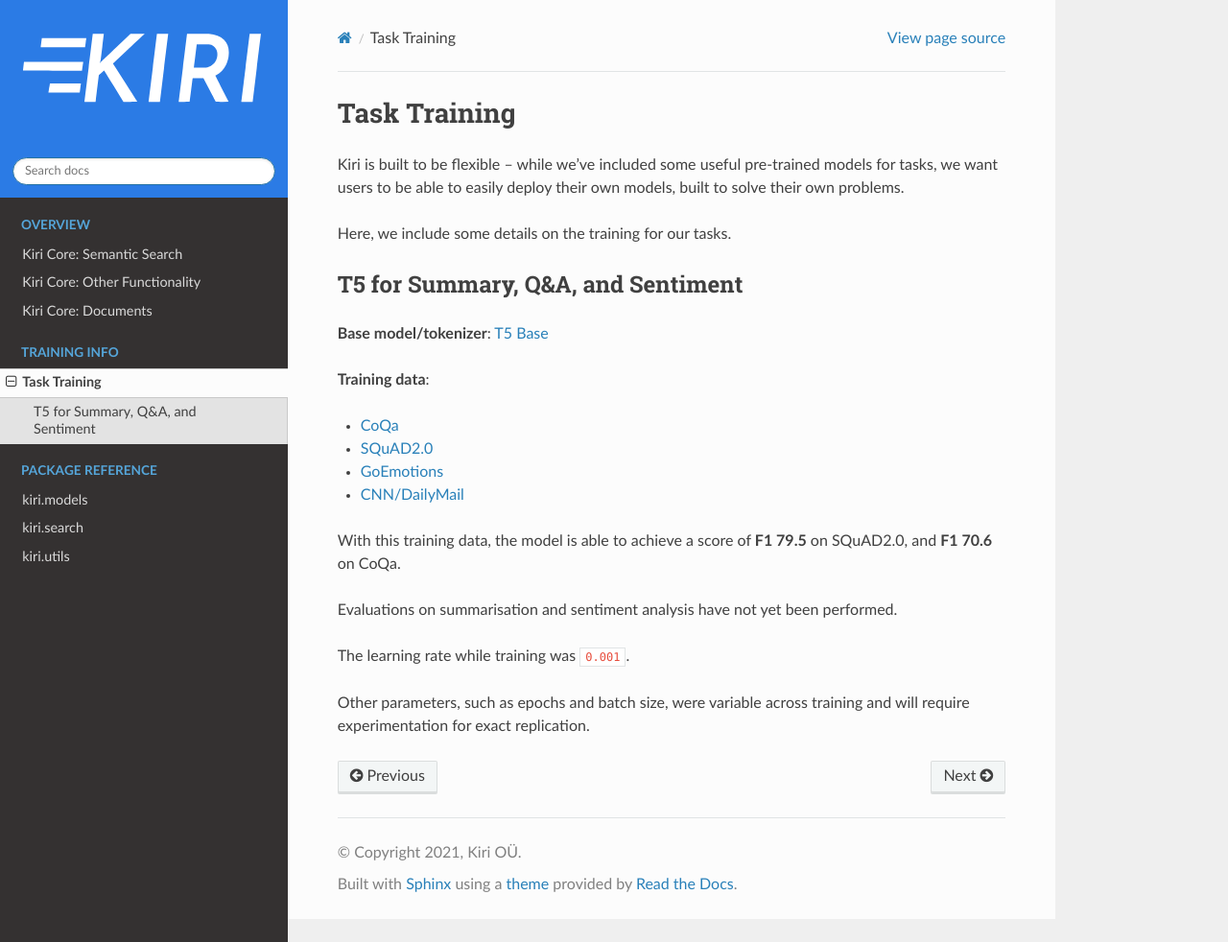
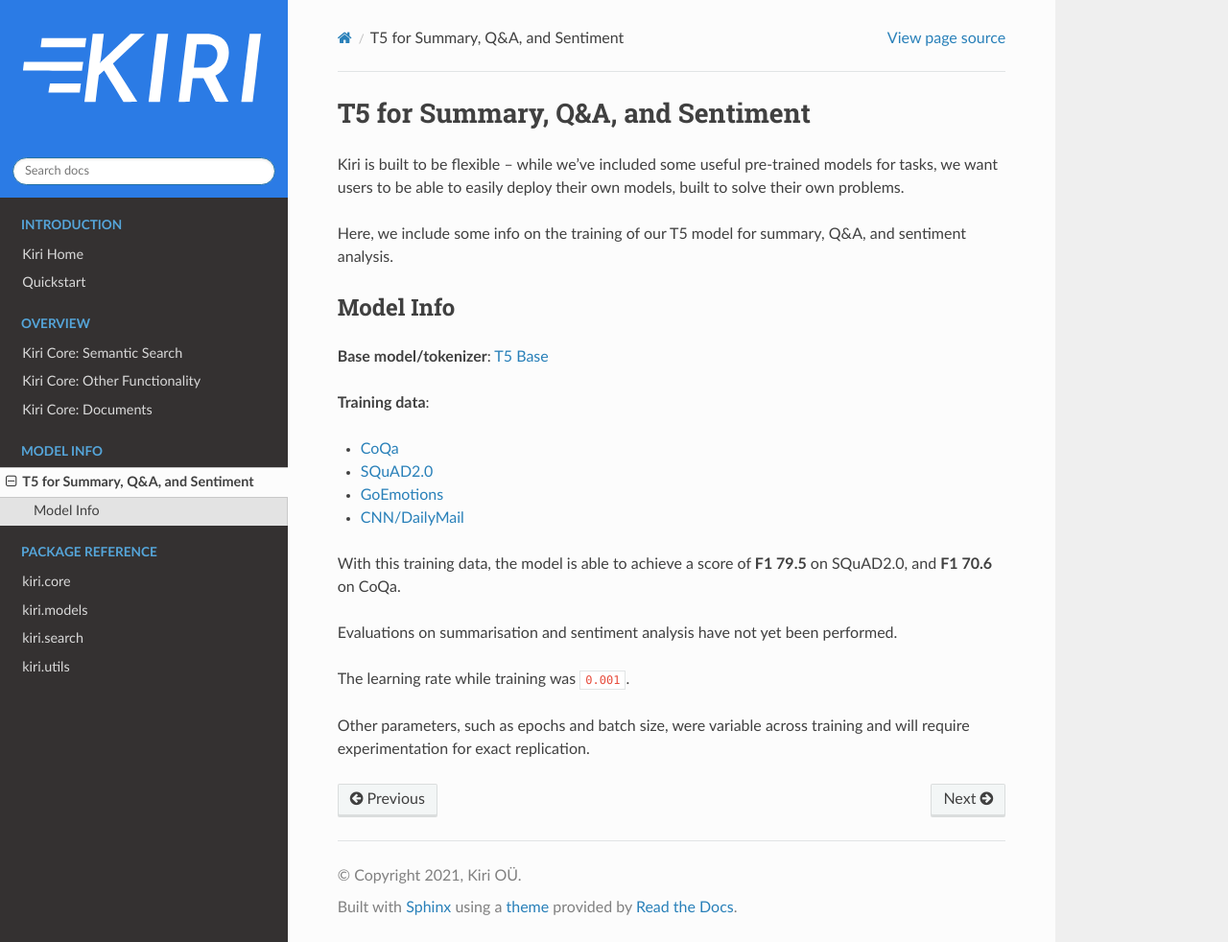
Before and after one commit to backprop-ai/backprop, a Sphinx documentation site: the page built from docs/source/T5-summary-qa-sentiment.rst, in a window 1280 px wide and 982 px high. Shown: the whole window at 96% size. Built offline with Sphinx 7.4.7 and the Read the Docs theme 2.0.0, drawn with Linux system fonts in a browser that asks for light colours.

Commit message:
Doc structure change

```diff
--- a/docs/source/Tasks.rst
+++ b/docs/source/T5-summary-qa-sentiment.rst
@@ -1,12 +1,12 @@
-Task Training
-=============
+T5 for Summary, Q&A, and Sentiment
+==================================
 
 Kiri is built to be flexible -- while we've included some useful pre-trained models for tasks, we want users to be able to
 easily deploy their own models, built to solve their own problems.
 
-Here, we include some details on the training for our tasks.
+Here, we include some info on the training of our T5 model for summary, Q&A, and sentiment analysis.
 
-T5 for Summary, Q&A, and Sentiment
+Model Info
 ----------------------------------
 
 **Base model/tokenizer**: `T5 Base <https://huggingface.co/t5-base>`_
--- /dev/null
+++ b/docs/source/kiri.core.rst
@@ -0,0 +1,10 @@
+kiri.core
+============
+
+kiri.core
+----------------
+
+.. automodule:: kiri.core
+   :members:
+   :undoc-members:
+   :show-inheritance:
--- a/docs/source/modules.rst
+++ b/docs/source/modules.rst
@@ -4,4 +4,4 @@
 .. toctree::
    :maxdepth: 4
 
-   kiri
+   kiri.core
```
Also changed, not shown: README.md (+1 -1 lines), docs/source/Quickstart.rst (added, +79 -0 lines), docs/source/index.rst (+11 -4 lines), docs/source/kiri.rst (deleted, +0 -31 lines).
